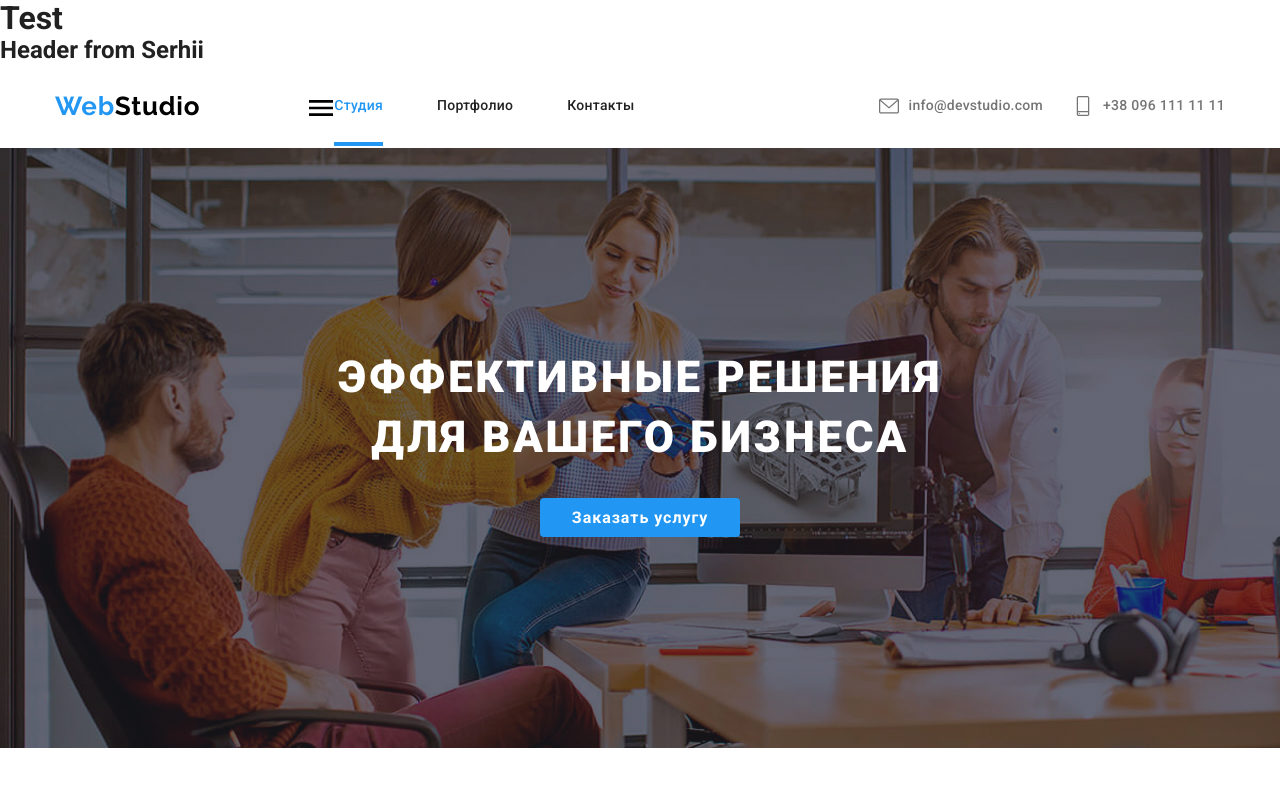
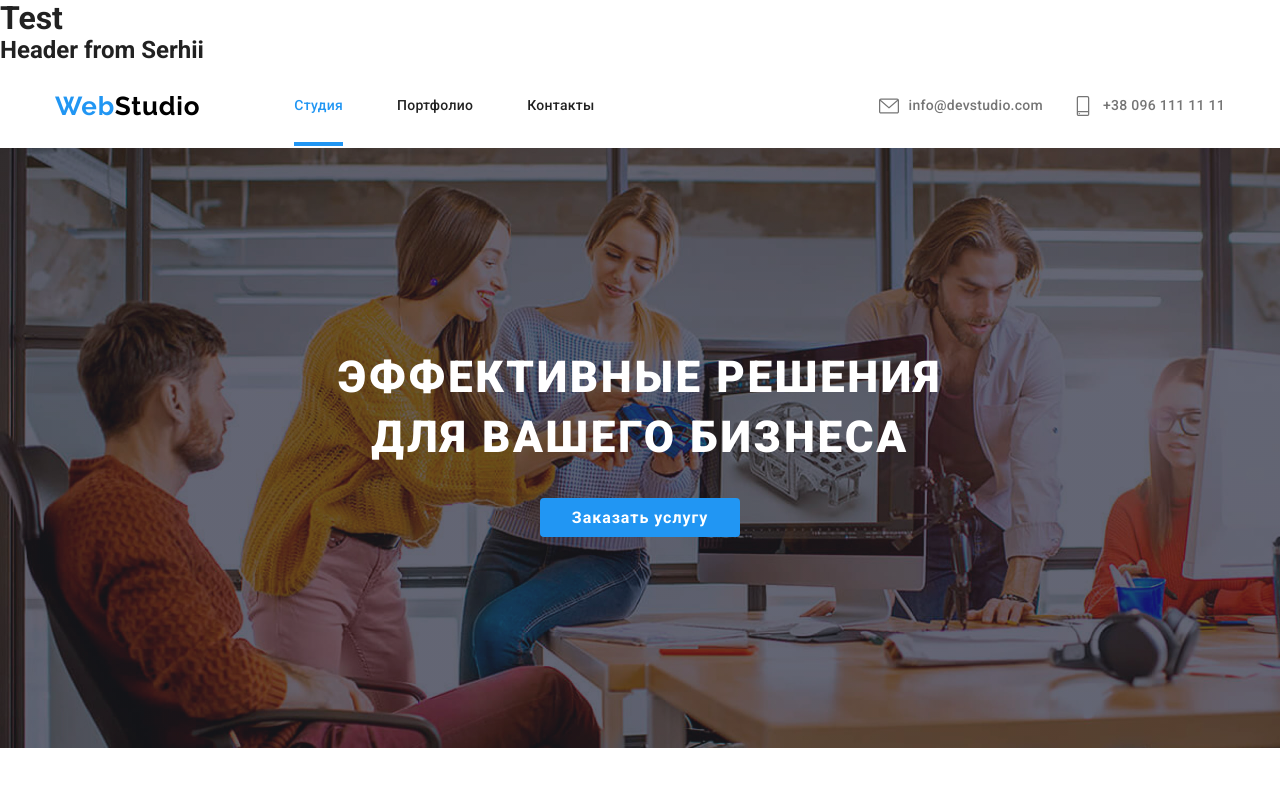
Before and after one commit to SergeySerg123/anna-test, a plain HTML site: page index.html in a window 1280 px wide. Shown: the top 800 px of the page. Drawn offline with nearby package versions, Linux system fonts and the light colour scheme.

Commit message:
off button

```diff
--- a/index.html
+++ b/index.html
@@ -23,12 +23,12 @@
     <div class="container header__container">
       <a href="/" class="logo decoration"> <span class="logo__web">Web</span>Studio </a>
 
-      <button type="button" class="header-button__open">
+      <!-- <button type="button" class="header-button__open">
         <svg class="menu-svg">
           <use href="images/menu_40px.svg#menu-icon">
           </use>
         </svg>
-    </button>
+    </button> -->
     <div class="heder__burger">
       <span class="burger"></span>
     </div>
```
